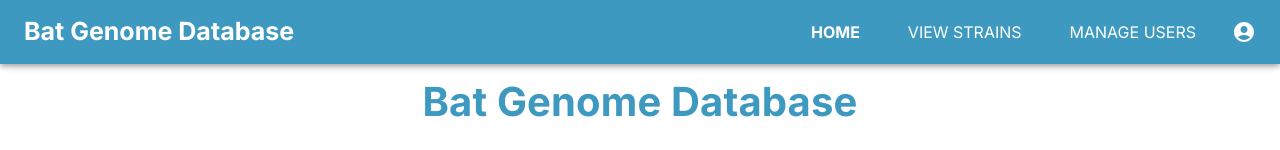
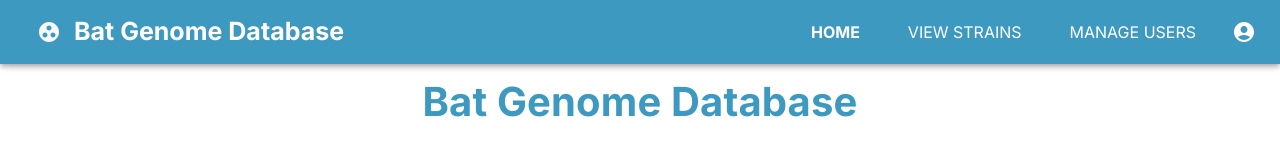
Before and after one commit to lbsomoson/bat-genome-database, a React (Create React App) app in the folder bat-genome-client/: page / in a window 1280 px wide. Shown: the top 150 px of the page. Built offline with nearby package versions, Linux system fonts and the light colour scheme.

Commit message:
add: included app icon for topbar's desktop view

```diff
--- a/bat-genome-client/src/components/topbar/Topbar.jsx
+++ b/bat-genome-client/src/components/topbar/Topbar.jsx
@@ -7,7 +7,7 @@ import { NavLink } from "react-router-dom";
 import { useContext, useEffect, useRef, useState } from "react";
 
 /* Material UI */
-import { AccountCircle, MenuRounded } from "@mui/icons-material";
+import { AccountCircle, GroupWork, MenuRounded } from "@mui/icons-material";
 import {
 	AppBar,
 	Box,
@@ -186,6 +186,7 @@ const TopBar = () => {
 
 						{/* -----Desktop View----- */}
 						{/* App Name */}
+						<GroupWork color="white" sx={{ width: { xs:"", md:"50px" }  }} />
 						<Typography
 							noWrap
 							component="div"
```
